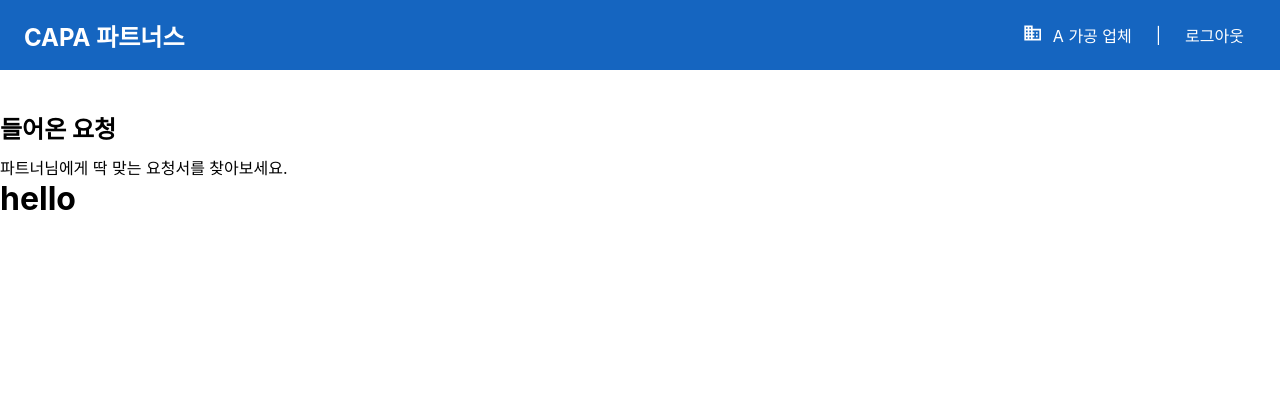
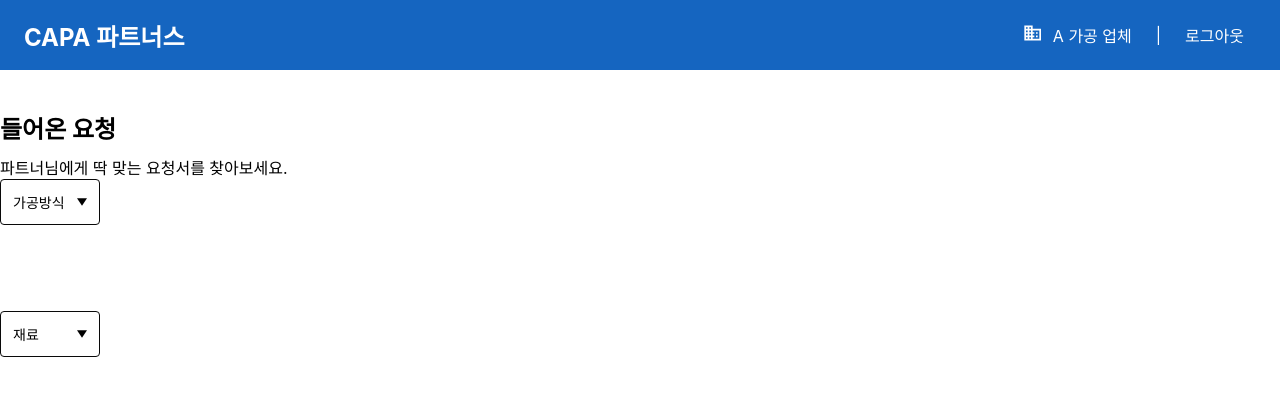
Before and after one commit to HYO00/Ateamventures, a React (Create React App) app: page / in a window 1280 px wide. Shown: the top 396 px of the page. Built offline with nearby package versions, Linux system fonts and the light colour scheme.

Commit message:
selectBox dropdown ing

```diff
--- a/src/App.js
+++ b/src/App.js
@@ -7,7 +7,7 @@ function App() {
     <div className="App">
       <Navbar />
       <Request />
-      <h1>hello</h1>
+
     </div>
   );
 }
--- a/src/components/Select.js
+++ b/src/components/Select.js
@@ -0,0 +1,83 @@
+import React from 'react';
+import styled from "styled-components";
+
+
+const SelectContainer = styled.div`
+    display:flex;
+
+`;
+const DropdownList = styled.div`
+    border-radius: 4px;
+    border: 1px solid #090909;
+    margin-top:4px;
+    opacity:0;
+    visibility: hidden;
+
+`;
+const Dropdown = styled.div`
+    width: 100px;
+
+    &:hover ${DropdownList}{
+        opacity:1;
+        visibility: visible;
+    }
+`;
+
+const Dropdowncontent = styled.div`
+    display:flex;
+    align-items: center;
+    justify-content:space-between;
+    width: 100%;
+    padding: 12px;
+    border-radius: 4px;
+    border: 1px solid #090909;
+    font-size: 14px;
+    cursor: pointer;
+
+`;
+
+const List = styled.li`
+    padding: 10px;
+    list-style: none;
+    font-size: 14px;
+
+
+`;
+const Label = styled.label`
+    margin-right:5px;
+`;
+const Select = (props) => {
+
+    return(
+        <>
+        <SelectContainer>
+        <Dropdown>
+        <Dropdowncontent>
+                <span>가공방식</span>
+                <svg xmlns="http://www.w3.org/2000/svg" width="10" height="10" viewBox="0 0 24 24"><path d="M12 21l-12-18h24z"/></svg>
+            </Dropdowncontent>
+            <DropdownList>
+                <ul>
+                <List><Label for="one"><input type="checkbox" />밀링</Label></List>
+                <List><Label for="one"><input type="checkbox" />선반</Label></List>
+                </ul>
+            </DropdownList>
+            <Dropdowncontent>
+                <span>재료</span>
+                <svg xmlns="http://www.w3.org/2000/svg" width="10" height="10" viewBox="0 0 24 24"><path d="M12 21l-12-18h24z"/></svg>
+            </Dropdowncontent>
+            <DropdownList>
+                <ul>
+                <List><Label for="one"><input type="checkbox" />알루미늄</Label></List>
+                <List><Label for="one"><input type="checkbox" />탄소강</Label></List>
+                <List><Label for="one"><input type="checkbox" />구리</Label></List>
+                <List><Label for="one"><input type="checkbox" />합금강</Label></List>
+                <List><Label for="one"><input type="checkbox" />강철</Label></List>
+                </ul>
+            </DropdownList>
+        </Dropdown></SelectContainer>
+        </>
+    )
+}
+
+export default Select;
--- a/src/pages/Request.js
+++ b/src/pages/Request.js
@@ -1,5 +1,6 @@
 import React from 'react';
 import styled from "styled-components";
+import Select from '../components/Select';
 
 const RequestContainer = styled.div`
     display: flex;
@@ -8,8 +9,7 @@ const RequestContainer = styled.div`
     margin:0 auto;
     max-width:1280px
     `
-
-    const RequestH1 = styled.h2`
+const RequestH1 = styled.h2`
     margin: 40px 0 10px;
     `
 
@@ -19,6 +19,7 @@ function Request() {
             <RequestContainer>
                 <RequestH1>들어온 요청</RequestH1>
                 <p>파트너님에게 딱 맞는 요청서를 찾아보세요.</p>
+                <Select />
             </RequestContainer>
         </div>
     );
```
